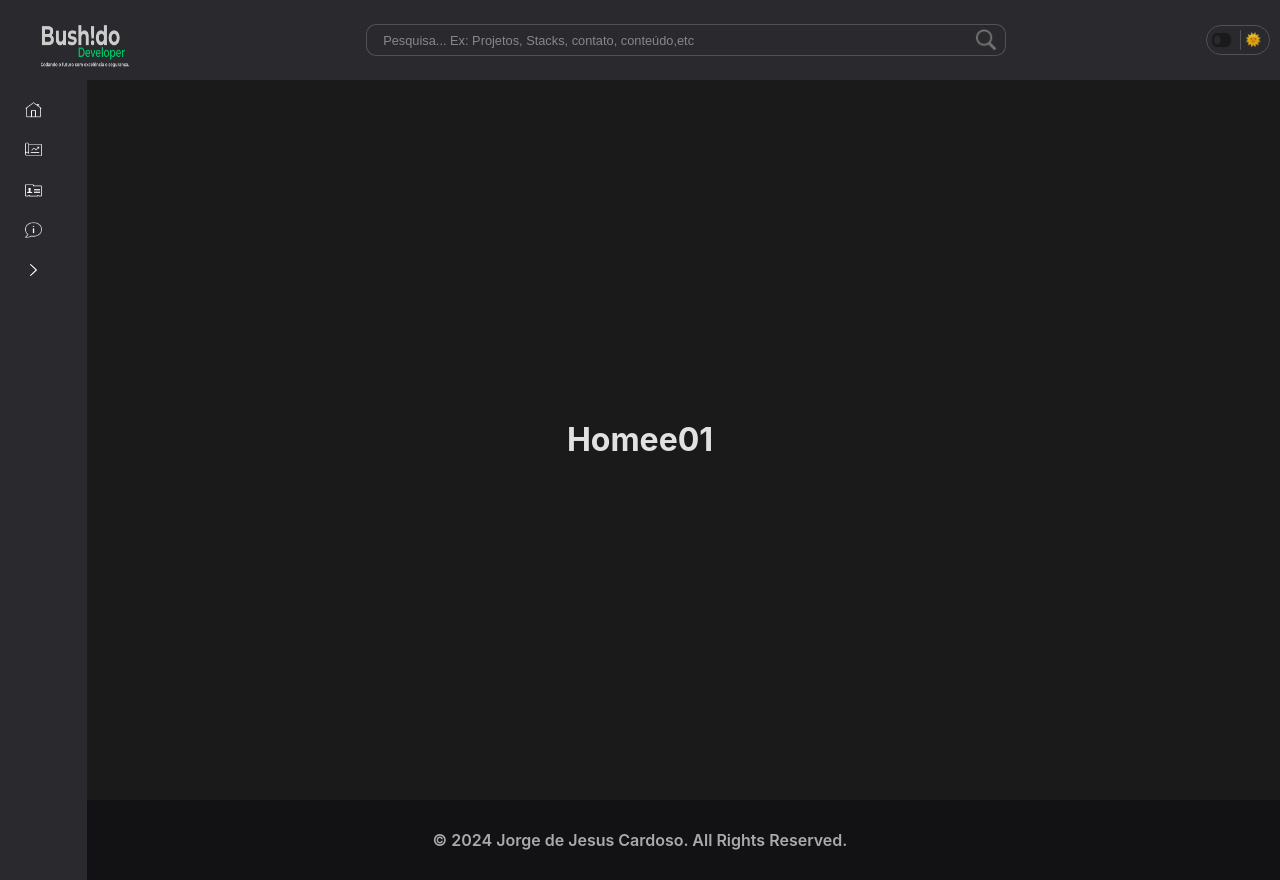
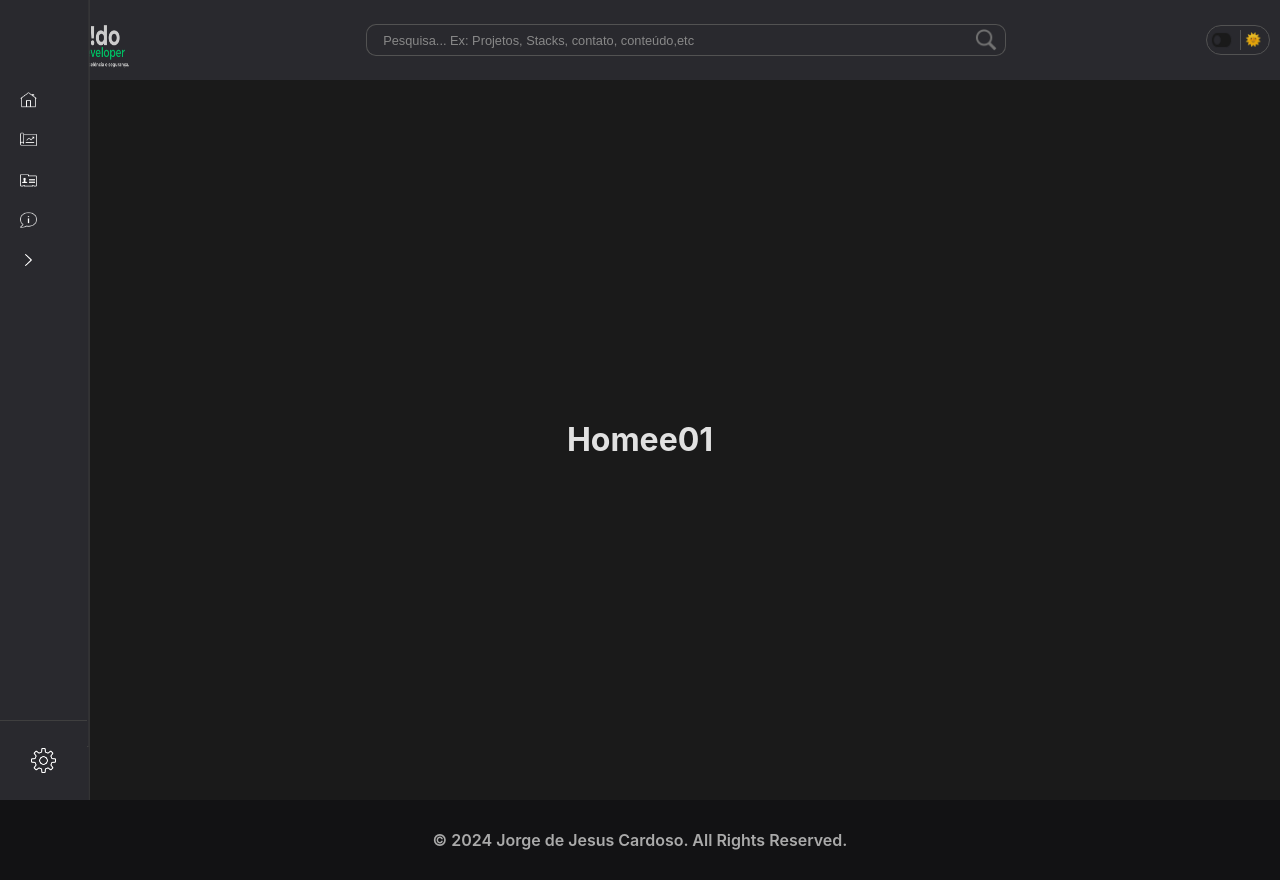
Before and after one commit to jorgejesuscardoso/portfolio, a React (Vite) app in the folder frontend/portfolio/: page / in a window 1280 px wide. Built offline with nearby package versions, Linux system fonts and the light colour scheme.

Commit message:
mudança no toggle dos menu navbar

```diff
--- a/frontend/portfolio/src/components/NavBar/NavBarAsideLeft.tsx
+++ b/frontend/portfolio/src/components/NavBar/NavBarAsideLeft.tsx
@@ -67,6 +67,9 @@ const NavBarAsideLeft = () => {
               : null}
           </li>
         </ul>
+        <NavBarContainerSimpleFooter>
+          <img src="config.png" alt="" />
+        </NavBarContainerSimpleFooter>
       </NavBarContainerSimple>
 
       <NavBarContainer
--- a/frontend/portfolio/src/components/NavBar/style.tsx
+++ b/frontend/portfolio/src/components/NavBar/style.tsx
@@ -4,7 +4,7 @@ export const LogoContainer = styled.div`
   width: 100%;
   padding: 10px;
   img {
-    width: 100%;
+    width: 85%;
   }
 `;
 export const NavSearchContainer = styled.div`
@@ -62,12 +62,13 @@ export const NavBarContainer = styled.div`
   width: 20%;
   background-color: var(--background-color-1);
   border-right: 1px solid var(--border-color-2);
-  z-index: 100;
-  transform: translateX(-100%);
+  z-index: 1;
+  transform: translateX(-65%);
   transition: 0.5s;
   gap: 10px;
 
   &.show {
+    z-index: 100;
     transform: translateX(0);
   }
 `;
@@ -131,19 +132,19 @@ export const NavBarContainerSimple = styled.div`
   top: 5vh;
   display: flex;
   flex-direction: column;
+  justify-content: space-between;
   align-items: start;
-  padding: 10px;
-  height: 100%;
+  height: 90vh;
   margin-top: 5vh;
   width: 6.8%;
   overflow-x: hidden;
   background-color: var(--background-color-1);
-  z-index: 1;
+  z-index: 10;
 
   ul {
     display: flex;
     flex-direction: column;
-    width: 70%;
+    width: 100%;
     list-style-type: none;
 
     li {
@@ -152,8 +153,9 @@ export const NavBarContainerSimple = styled.div`
       justify-content: start;
       width: 100%;
       height: 40px;
-      padding: 0 10px;
+      padding: 10px 15px;
       border-left: 5px solid transparent;
+      //border-bottom: 1px solid var(--border-color-2);
       cursor: pointer;
       img {
         width: 1.3vw;
@@ -215,6 +217,10 @@ export const NavBarContainerSimpleFooter = styled.footer`
       }
     }
   }
+  img {
+    width: 30%;
+    cursor: pointer;
+  }
 `;
 export const NavBarConfig = styled.div`
   display: flex;
```
